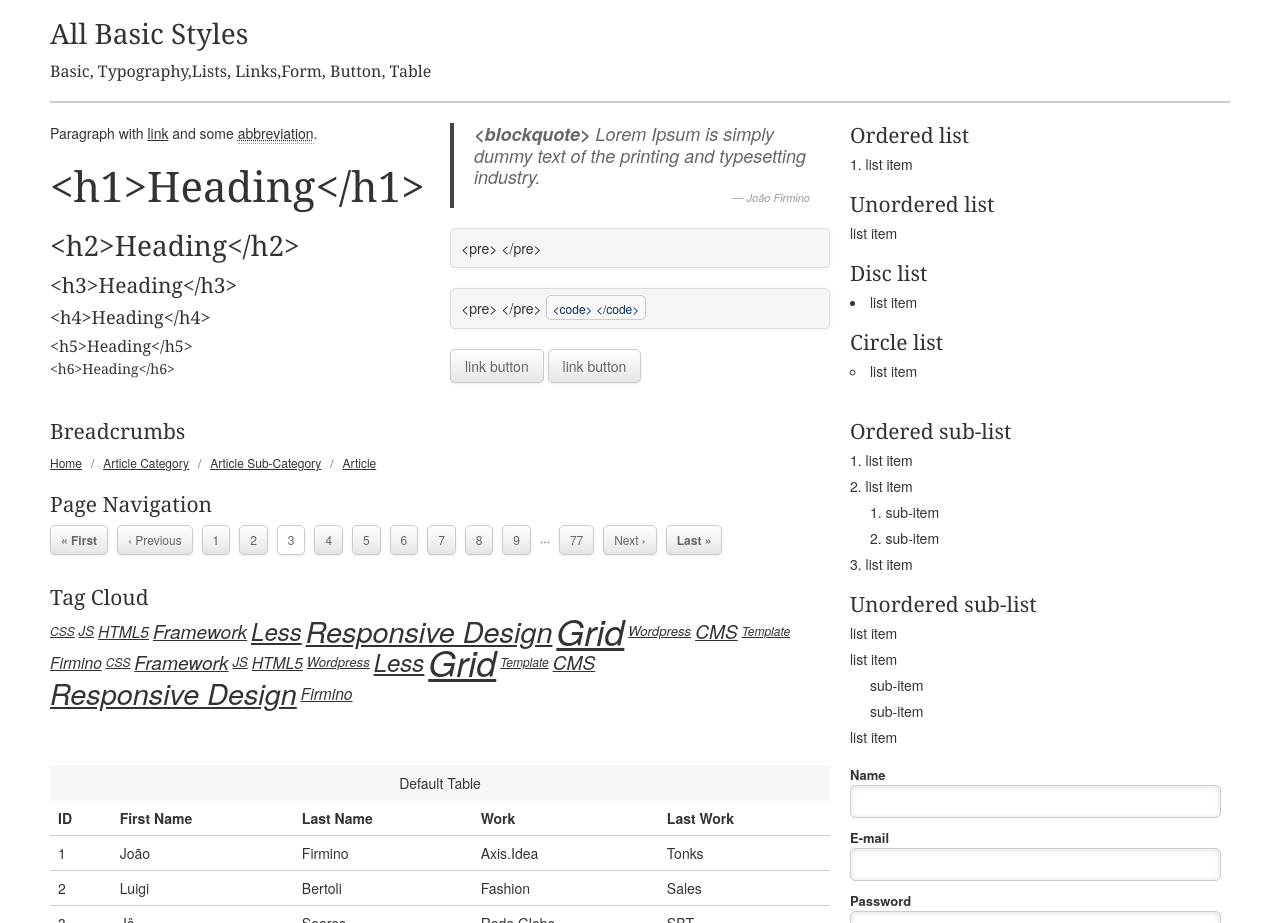
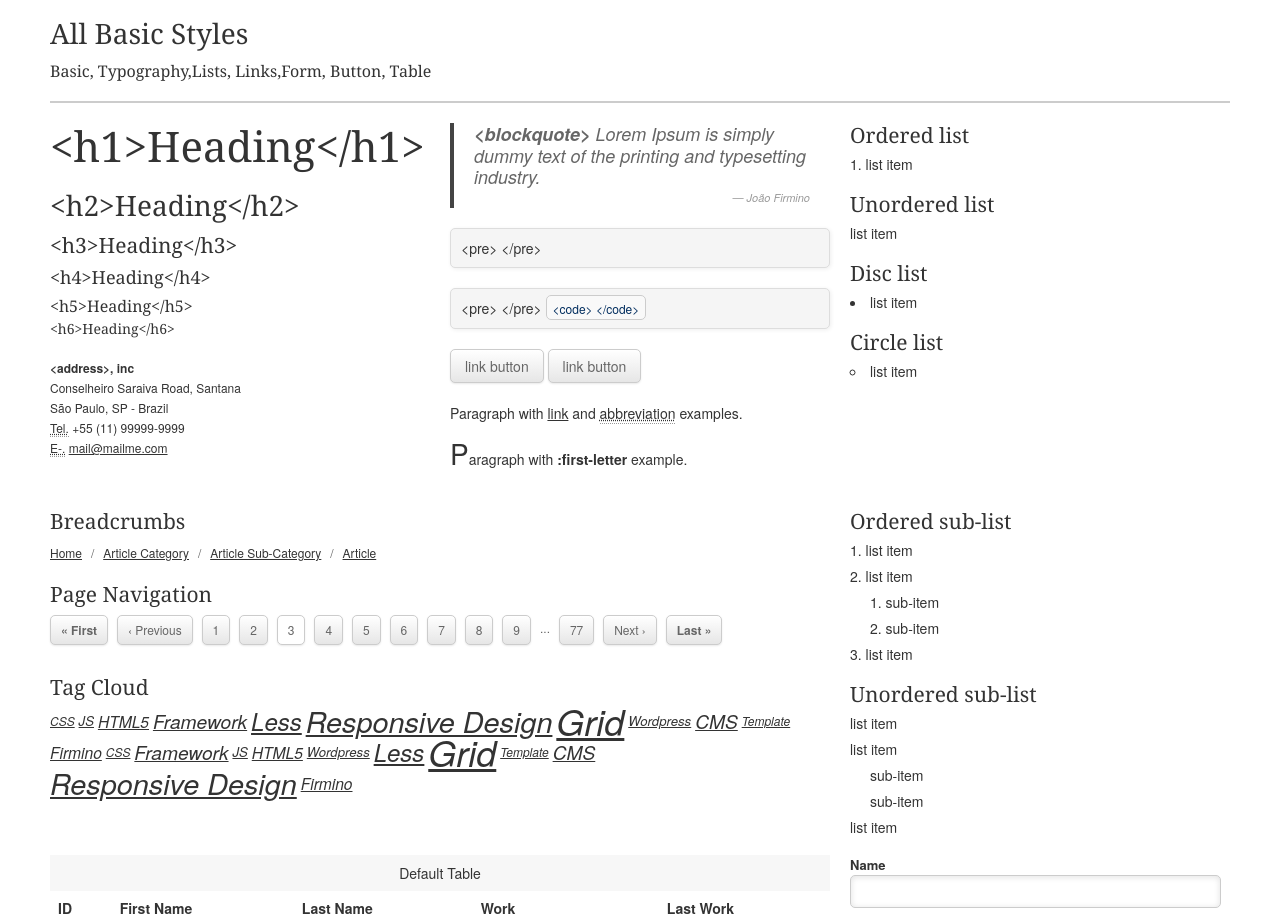
Before and after one commit to firminoweb/csshorus, a plain HTML site: page index.html in a window 1280 px wide. Shown: the part 1253-2176 px from the top of the page. Drawn offline with Linux system fonts and the light colour scheme.

```diff
--- a/_css/horus.css
+++ b/_css/horus.css
@@ -147,6 +147,10 @@
     margin:0; outline:0
 }
 
+p.first:first-letter {
+	font-size:200%
+}
+
 em {
     font-style:italic
 }
@@ -186,6 +190,11 @@
 abbr[title] {
     cursor:help;
 	border-bottom:1px dotted #999
+}
+
+address {
+	font-size:12px;
+	margin:0 0 20px
 }
 
 hr {
--- a/index.html
+++ b/index.html
@@ -259,8 +259,6 @@
            <div class="row">
              <div class="col1_3">
 
-                <p>Paragraph with <a href="#" title="Link">link</a> and some <abbr title="abbreviation">abbreviation</abbr>.</p>
-
                 <h1>&lt;h1&gt;Heading&lt;/h1&gt;</h1>
                 <h2>&lt;h2&gt;Heading&lt;/h2&gt;</h2>
                 <h3>&lt;h3&gt;Heading&lt;/h3&gt;</h3>
@@ -269,6 +267,15 @@
                 <h6>&lt;h6&gt;Heading&lt;/h6&gt;</h6>
 
                 <br>
+
+                <address>
+                   <strong>&lt;address&gt;, inc</strong> <br>
+                   Conselheiro Saraiva Road, Santana <br>
+                   São Paulo, SP - Brazil <br>
+                   <abbr title="Telephone">Tel.</abbr> +55 (11) 99999-9999 <br>
+                   <abbr title="E-mail Address">E-.</abbr> <a href="mailto:mail@mailme.com">mail@mailme.com</a>
+
+                </address>
 
              </div>
 
@@ -284,7 +291,11 @@
 
                  <a href="#" title="link button" class="bt">link button</a> <a href="#" title="link button" class="bt">link button</a>
 
-                 <br>
+                 <br><br>
+
+                 <p>Paragraph with <a href="#" title="Link">link</a> and <abbr title="abbreviation lorem ipsum test">abbreviation</abbr> examples.</p>
+
+                 <p class="first">Paragraph with <strong>:first-letter</strong> example.</p>
 
              </div>
 
```
Also changed, not shown: README.md (added).
